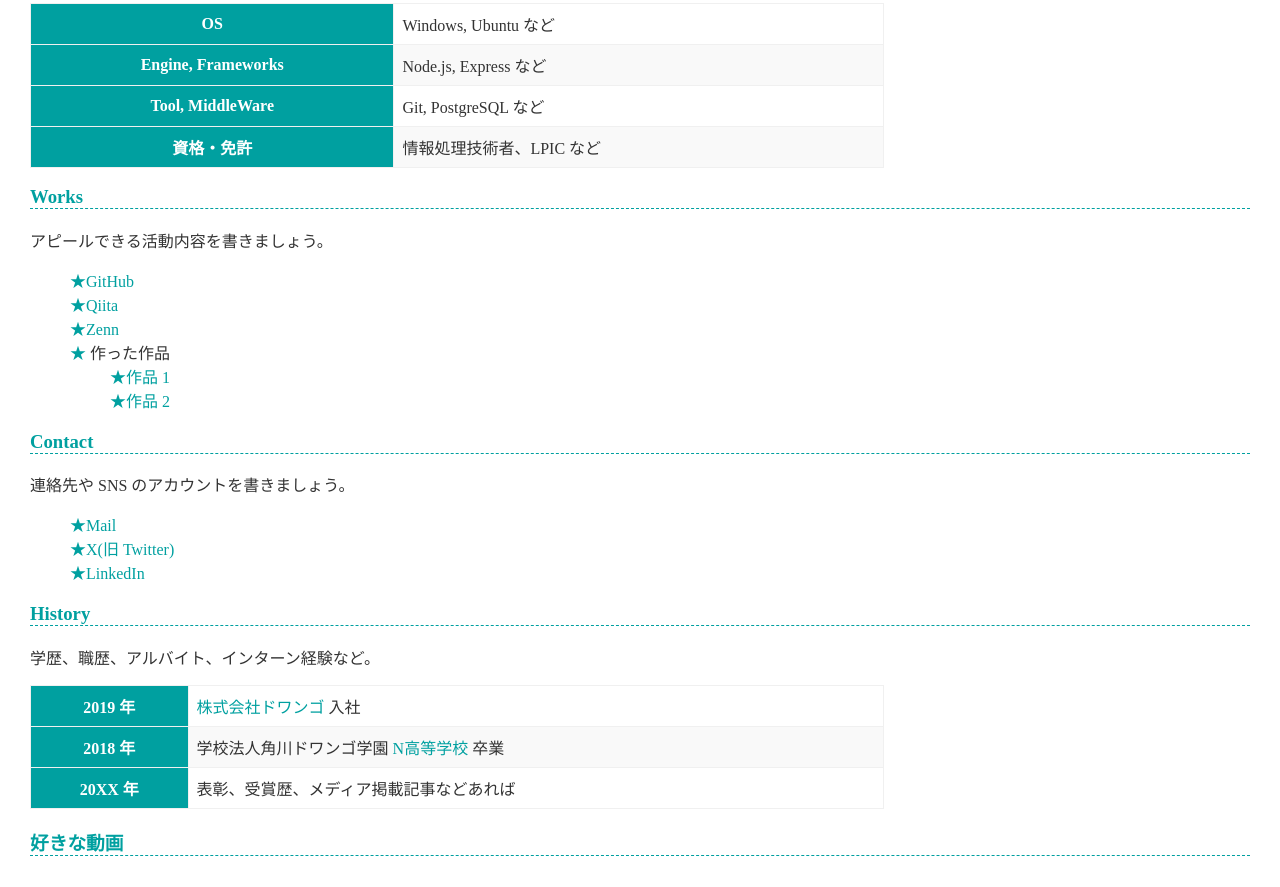
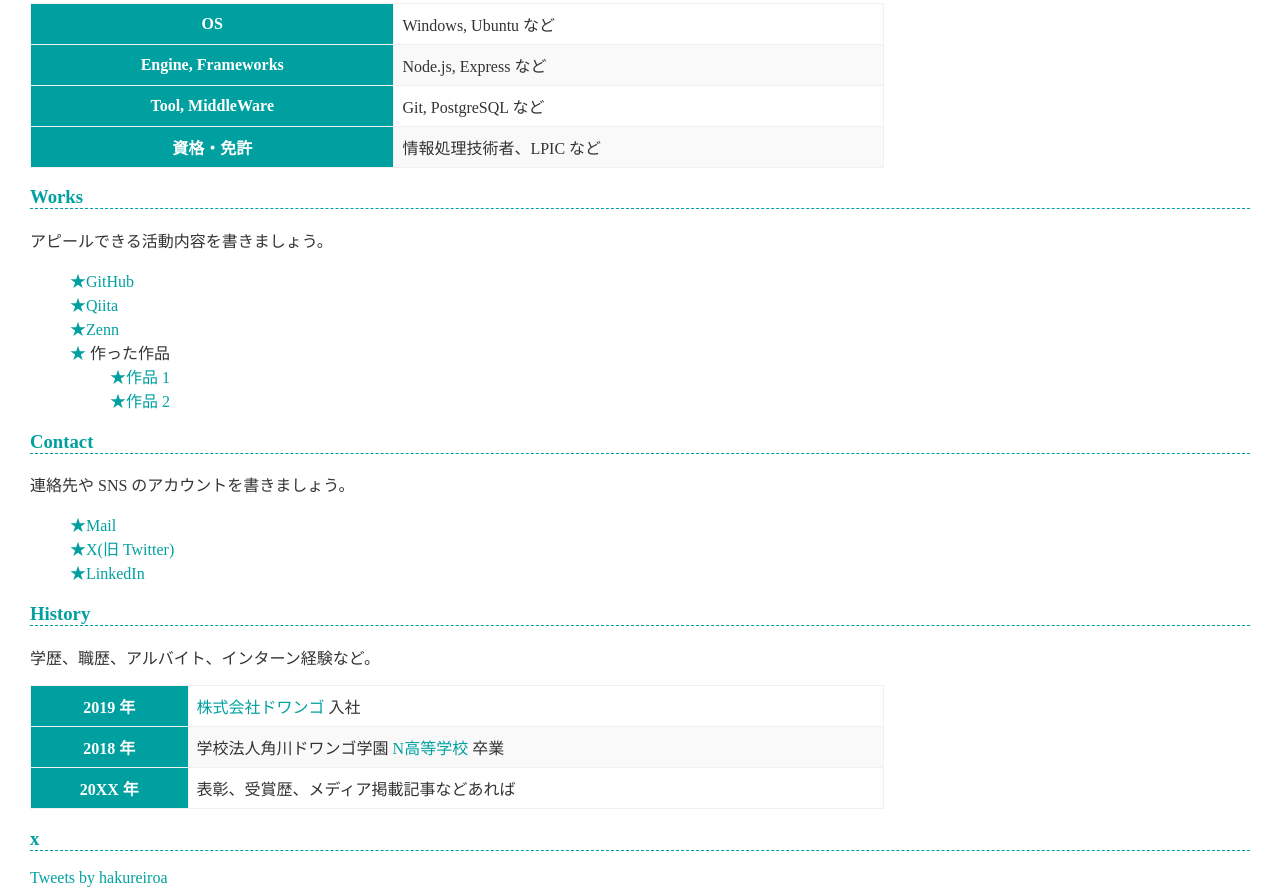
Before and after one commit to 257zs01107-commits/rei.github.io, a plain HTML site: page index.html in a window 1280 px wide. Shown: the part 449-1336 px from the top of the page. Before the commit the page ends 1305 px from the top, so only its background shows below. Drawn offline with Linux system fonts and the light colour scheme.

Commit message:
Update index.html

```diff
--- a/index.html
+++ b/index.html
@@ -83,8 +83,10 @@
       </tr>
     </table>
     <h3>
-      好きな動画
+      x
     </h3>
+
+  <a class="twitter-timeline" data-width="400" data-height="600" href="https://twitter.com/hakureiroa?ref_src=twsrc%5Etfw">Tweets by hakureiroa</a> <script async src="https://platform.twitter.com/widgets.js" charset="utf-8"></script>
 
   </body>
 </html>
```
